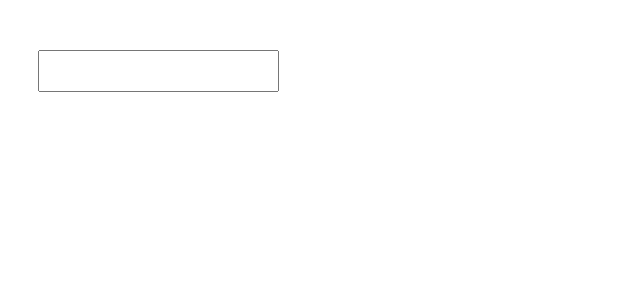
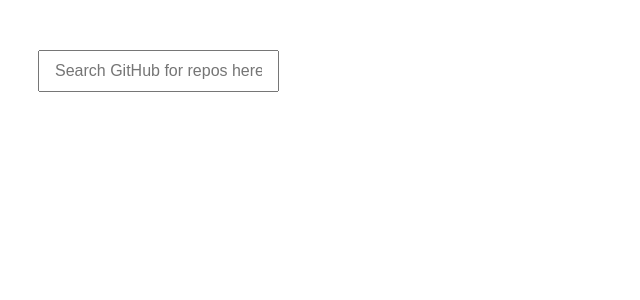
Before and after one commit to xari/sonar-interview-boilerplate, a React (Create React App) app: page / in a window 1280 px wide. Shown: the top 300 px of the page, without its empty margins (0-640 px from the left). Built offline with nearby package versions, Linux system fonts and the light colour scheme.

Commit message:
placeholder text and tabbing for inserted links

```diff
--- a/src/App.js
+++ b/src/App.js
@@ -39,9 +39,9 @@
     <div className="card-wrapper">
       <img alt={`User img for ${owner}'s profile`} src={avatar_url} />
       <div>
-        <h1>
-          <a href={html_url}>{full_name}</a>
-        </h1>
+        <a href={html_url} target="_blank" rel="noreferrer">
+          <h1 tabIndex="0">{full_name}</h1>
+        </a>
         <p>{description}</p>
         <span>{stargazers_count} Stars</span>
       </div>
@@ -112,7 +112,10 @@
 
   return (
     <div className="content-wrapper">
-      <input onChange={debounceHandleChange} />
+      <input
+        onChange={debounceHandleChange}
+        placeholder="Search GitHub for repos here"
+      />
       <div className="grid">
         {repos.items &&
           repos.items.map((repo) => <Card key={repo.id} {...repo} />)}
```
